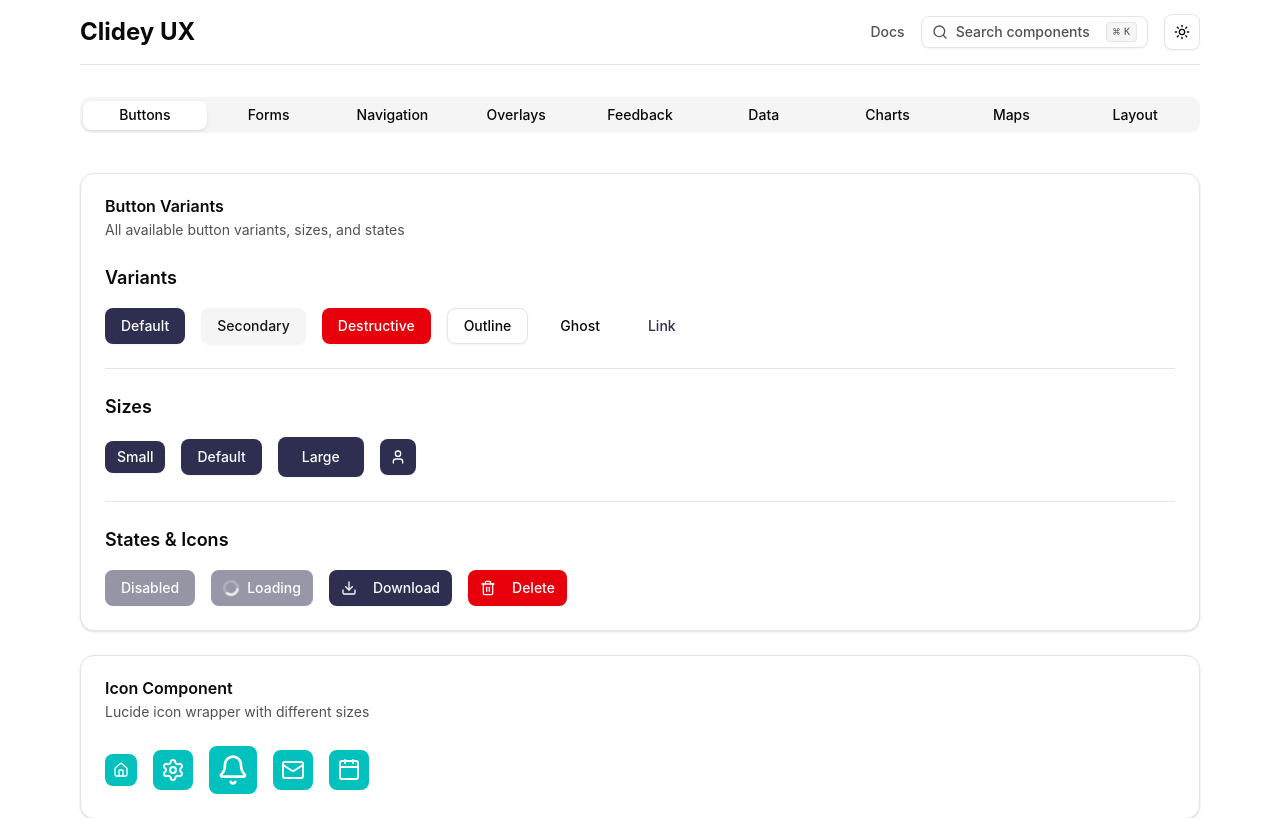
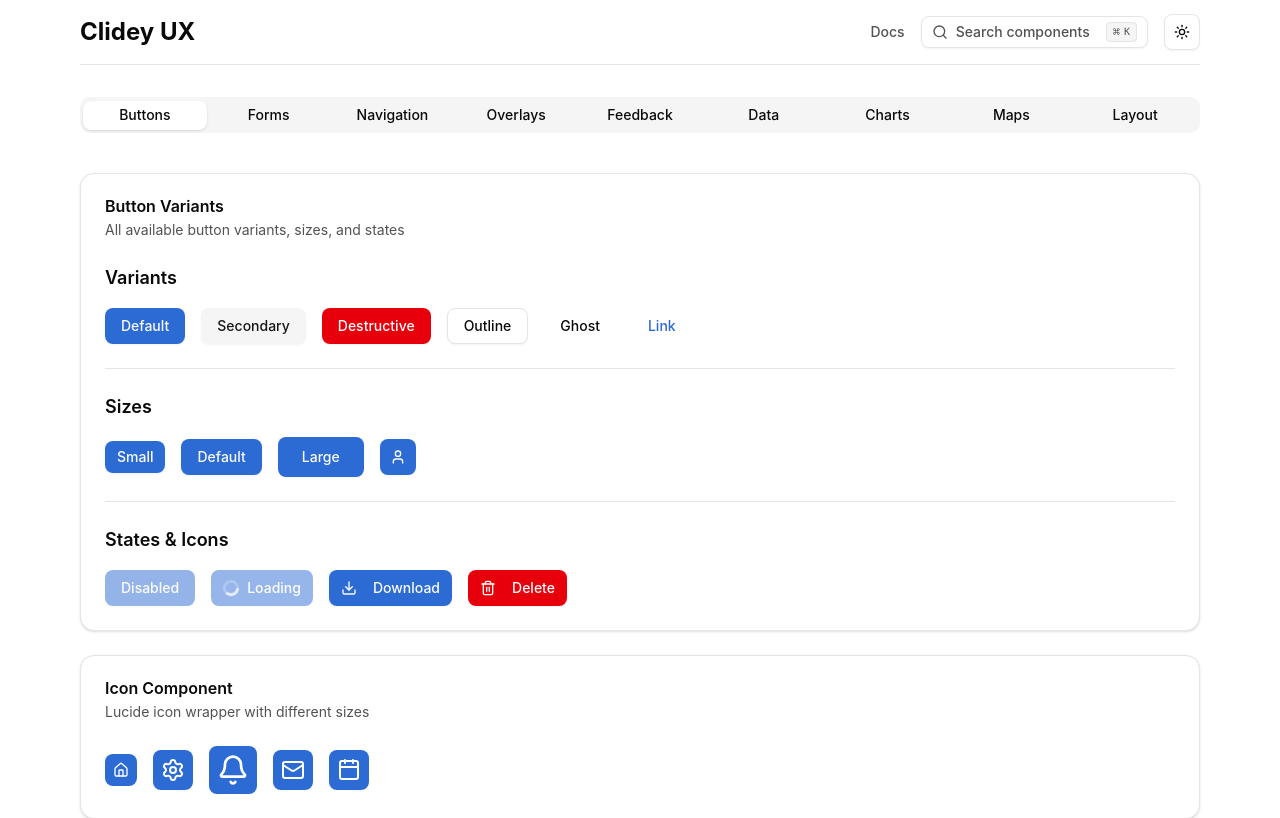
Before and after one commit to clidey/ux, a React (Vite) app: page / in a window 1280 px wide. Shown: the top 818 px of the page. Built offline with nearby package versions, Linux system fonts and the light colour scheme.

Commit message:
Add Clidey brand tokens and promote to v1.2.0

```diff
--- a/package.json
+++ b/package.json
@@ -1,7 +1,7 @@
 {
   "name": "@clidey/ux",
   "private": false,
-  "version": "1.1.1",
+  "version": "1.2.0",
   "type": "module",
   "main": "./dist/index.js",
   "module": "./dist/index.js",
@@ -14,6 +14,9 @@
     },
     "./styles.css": {
       "default": "./dist/styles.css"
+    },
+    "./brand.css": {
+      "default": "./dist/brand.css"
     }
   },
   "files": [
--- /dev/null
+++ b/src/brand.css
@@ -0,0 +1,217 @@
+/**
+ * Usage:
+ *   Product surfaces (WhoDB, Dory, whodb.com):  import this file. Done.
+ *   Company surfaces (clidey.com, decks):       import this file, then add
+ *                                               class="brand-company" on <html>.
+ *
+ * Rules (do not invent hexes — see PDF p.03):
+ *   01 surfaces move lightness only            04 state = ΔL 0.03 hover / 0.05 active
+ *   02 yellow never changes; Ink text on it    05 dark elevation = L-step, no shadow
+ *   03 orange survives dark; blue lifts once   06 one accent/surface; orange=company, blue=product
+ */
+
+:root {
+  /* anchors */
+  --clidey-orange: #F4781C;
+  --clidey-blue: #2C6BD4;
+  --clidey-yellow: #FFC233;
+  --clidey-ink: #0E2240;
+  --clidey-paper: #FAF5EC;
+
+  /* surfaces & text — Paper world */
+  --background: #FAF5EC;
+  --foreground: #0E2240;
+  --card: #FFFFFF;
+  --card-foreground: #0E2240;
+  --popover: #FFFFFF;
+  --popover-foreground: #0E2240;
+  --muted: #F0EBE2;
+  --muted-foreground: #5C6778;            /* 5.27:1 on background */
+  --secondary: #F0EBE2;
+  --secondary-foreground: #0E2240;
+  --border: #D9D4CB;
+  --input: #D9D4CB;
+
+  /* product accent (Signal Blue) */
+  --primary: #2C6BD4;                     /* 4.65:1 on Paper as text */
+  --primary-foreground: #FFFFFF;          /* 5.05:1 on primary */
+  --primary-hover: #2362CA;               /* −0.03 L */
+  --primary-active: #1C5BC3;              /* −0.05 L */
+
+  /* company accent (Clidey Orange) */
+  --accent: #F4781C;
+  --accent-foreground: #0E2240;           /* 5.71:1 — never white on orange (2.78:1) */
+  --accent-hover: #E96E04;
+  --accent-active: #E06A06;
+  --accent-readable: #B65401;             /* orange as body-size text on light: 4.54:1 */
+
+  /* highlight (Beacon Yellow — Rule 02: identical in dark) */
+  --highlight: #FFC233;
+  --highlight-foreground: #0E2240;        /* 9.85:1 */
+  --highlight-hover: #F5B822;
+
+  /* functional */
+  --destructive: #E30117;                 /* 4.51:1 on Paper */
+  --destructive-foreground: #FFFFFF;
+  --success: #1C4527;
+  --success-muted: #DDEBDD;
+  --warning: #FFC233;                     /* = highlight; icon + copy disambiguate */
+  --warning-foreground: #0E2240;
+
+  /* interaction */
+  --ring: #2C6BD4;
+  --selection: rgb(44 107 212 / 0.25);    /* ≈#C6D3E6 composited; Ink stays 11.4:1 */
+  --backdrop: rgb(14 34 64 / 0.5);
+  --shadow-card: 0 1px 3px rgb(14 34 64 / 0.08);  /* always Ink-tinted, never black */
+
+  /* charts — blue ramp + ONE orange answer (never >1 orange series) */
+  --chart-1: #26529C;
+  --chart-2: #4270BD;
+  --chart-3: #5F8FDE;
+  --chart-4: #7EAEFF;
+  --chart-5: #B2CFFF;
+  --chart-highlight: #F4781C;
+
+  /* syntax / editor (bg = --card) */
+  --syntax-bg: #FFFFFF;
+  --syntax-plain: #0E2240;                /* 15.89:1 */
+  --syntax-keyword: #2C6BD4;              /* 5.05:1 */
+  --syntax-string: #B65401;               /* 4.93:1 */
+  --syntax-number: #26529C;               /* 7.58:1 */
+  --syntax-comment: #5C6778;              /* 5.73:1 */
+  --syntax-selection: rgb(44 107 212 / 0.25);
+  --syntax-cursor: #F4781C;
+
+  /* sidebar (maps 1:1 to @clidey/ux --sidebar-* group) */
+  --sidebar: #FAF5EC;
+  --sidebar-foreground: #0E2240;
+  --sidebar-primary: #2C6BD4;
+  --sidebar-primary-foreground: #FFFFFF;
+  --sidebar-accent: #FFFFFF;              /* active item = white card + --shadow-card */
+  --sidebar-accent-foreground: #0E2240;
+  --sidebar-border: #D9D4CB;
+  --sidebar-ring: #2C6BD4;
+
+  /* @clidey/ux library-specific tokens */
+  --brand: #F4781C;
+  --brand-foreground: #0E2240;         /* Ink on orange — white fails (2.78:1) */
+  --icon: #2C6BD4;
+  --icon-foreground: #FFFFFF;
+
+  --radius: 0.625rem;
+}
+
+.dark {
+  /* surfaces & text — Ink world (elevation = L-step: bg → +0.035 → +0.06) */
+  --background: #0E2240;
+  --foreground: #FAF5EC;
+  --card: #162B4A;                        /* Ink+1; fg 13.08:1 */
+  --card-foreground: #FAF5EC;
+  --popover: #1D3151;                     /* Ink+2 */
+  --popover-foreground: #FAF5EC;
+  --muted: #1D3151;
+  --muted-foreground: #86909F;            /* 4.92:1 on background */
+  --secondary: #1D3151;
+  --secondary-foreground: #FAF5EC;
+  --border: #314667;
+  --input: #314667;
+
+  /* product accent — blue lifted one step (Rule 03) */
+  --primary: #4787F3;                     /* 4.56:1 on Ink */
+  --primary-foreground: #0E2240;          /* Ink text on lifted blue */
+  --primary-hover: #5091FD;               /* +0.03 L */
+  --primary-active: #5B98FF;              /* +0.05 L */
+
+  /* company accent — unchanged (5.71:1 on Ink) */
+  --accent: #F4781C;
+  --accent-foreground: #0E2240;
+  --accent-hover: #FF822B;
+  --accent-active: #FF8D46;
+  --accent-readable: #F4781C;             /* passes on Ink as-is */
+
+  /* highlight — byte-identical (Rule 02) */
+  --highlight: #FFC233;
+  --highlight-foreground: #0E2240;
+  --highlight-hover: #F5B822;
+
+  /* functional */
+  --destructive: #FF6668;                 /* 5.56:1 on Ink; Ink text on it as fill */
+  --destructive-foreground: #0E2240;
+  --success: #A8D5B0;
+  --success-muted: #1E3A28;
+  --warning: #FFC233;
+  --warning-foreground: #0E2240;
+
+  /* interaction */
+  --ring: #4787F3;
+  --selection: rgb(71 135 243 / 0.25);    /* ≈#1C3B6D composited; Paper stays 10.4:1 */
+  --backdrop: rgb(0 0 0 / 0.6);
+  --shadow-card: none;                    /* Rule 05: elevation is the L-step */
+
+  /* charts — ramp lifted one step, orange identical */
+  --chart-1: #4A71B1;
+  --chart-2: #678FD2;
+  --chart-3: #85AFF4;
+  --chart-4: #B2CFFF;
+  --chart-5: #D6E6FF;
+  --chart-highlight: #F4781C;
+
+  /* syntax / editor (bg = --card #162B4A) */
+  --syntax-bg: #162B4A;
+  --syntax-plain: #FAF5EC;                /* 13.08:1 */
+  --syntax-keyword: #85AFF4;              /* 6.38:1 */
+  --syntax-string: #FFC233;               /* 8.80:1 */
+  --syntax-number: #B2CFFF;               /* 8.97:1 */
+  --syntax-comment: #8E98A7;              /* 4.87:1 */
+  --syntax-selection: rgb(71 135 243 / 0.25);
+  --syntax-cursor: #F4781C;
+
+  /* sidebar */
+  --sidebar: #0E2240;
+  --sidebar-foreground: #FAF5EC;
+  --sidebar-primary: #4787F3;
+  --sidebar-primary-foreground: #0E2240;
+  --sidebar-accent: #162B4A;              /* active item = Ink+1, no shadow */
+  --sidebar-accent-foreground: #FAF5EC;
+  --sidebar-border: #314667;
+  --sidebar-ring: #4787F3;
+
+  /* @clidey/ux library-specific tokens */
+  --brand: #F4781C;                       /* orange survives dark (5.71:1 on Ink) */
+  --brand-foreground: #0E2240;
+  --icon: #4787F3;                        /* Signal Blue lifted one step */
+  --icon-foreground: #0E2240;
+}
+
+/**
+ * Company preset (Rule 06) — clidey.com, decks, company collateral.
+ * Orange leads: primary actions become orange with Ink text; blue steps back
+ * to the secondary-action slot; yellow remains the single highlight.
+ * Apply on <html class="brand-company"> (combine with .dark freely).
+ */
+.brand-company {
+  --primary: #F4781C;
+  --primary-foreground: #0E2240;
+  --primary-hover: #E96E04;
+  --primary-active: #E06A06;
+  --accent: #2C6BD4;
+  --accent-foreground: #FFFFFF;
+  --accent-hover: #2362CA;
+  --accent-active: #1C5BC3;
+  --ring: #B65401;                        /* 4.54:1 vs Paper (≥3 non-text required) */
+  --sidebar-primary: #F4781C;
+  --sidebar-primary-foreground: #0E2240;
+  --chart-highlight: #F4781C;             /* unchanged — the answer is always orange */
+}
+.brand-company.dark,
+.dark .brand-company {
+  --primary: #F4781C;                     /* orange needs no dark lift (Rule 03) */
+  --primary-foreground: #0E2240;
+  --primary-hover: #FF822B;
+  --primary-active: #FF8D46;
+  --accent: #4787F3;
+  --accent-foreground: #0E2240;
+  --accent-hover: #5091FD;
+  --accent-active: #5B98FF;
+  --ring: #F4781C;                        /* 5.71:1 vs Ink */
+}
--- a/src/index.css
+++ b/src/index.css
@@ -38,6 +38,9 @@
   --color-chart-3: var(--chart-3);
   --color-chart-4: var(--chart-4);
   --color-chart-5: var(--chart-5);
+  --color-chart-highlight: var(--chart-highlight);
+  --color-highlight: var(--highlight);
+  --color-highlight-foreground: var(--highlight-foreground);
   --color-sidebar: var(--sidebar);
   --color-sidebar-foreground: var(--sidebar-foreground);
   --color-sidebar-primary: var(--sidebar-primary);
@@ -89,18 +92,19 @@
 
 :root {
   --radius: 0.625rem;
-  --brand: oklch(0.922 0 0);
-  --brand-foreground: oklch(0.985 0 0);
+  /* Clidey brand: orange is the company mark color; components never use it directly */
+  --brand: oklch(0.705 0.178 50); /* #F4781C */
+  --brand-foreground: oklch(0.254 0.063 258.4); /* Ink — white on orange fails WCAG (2.78:1) */
   --background: oklch(1 0 0);
   --foreground: oklch(0.145 0 0);
   --card: oklch(1 0 0);
   --card-foreground: oklch(0.145 0 0);
-  --icon: oklch(0.715 0.164 191.7);
+  --icon: oklch(0.546 0.174 260.1); /* Signal Blue #2C6BD4 */
   --icon-foreground: oklch(1 0 0);
+  --primary: oklch(0.546 0.174 260.1); /* Signal Blue #2C6BD4 — 4.65:1 on white */
+  --primary-foreground: oklch(0.99 0 0);
   --popover: oklch(1 0 0);
   --popover-foreground: oklch(0.145 0 0);
-  --primary: oklch(0.32 0.06 282.5);
-  --primary-foreground: oklch(0.99 0 0);
   --secondary: oklch(0.97 0 0);
   --secondary-foreground: oklch(0.205 0 0);
   --muted: oklch(0.97 0 0);
@@ -110,36 +114,40 @@
   --destructive: oklch(0.577 0.245 27.325);
   --border: oklch(0.922 0 0);
   --input: oklch(0.922 0 0);
-  --ring: oklch(0.708 0 0);
+  --ring: oklch(0.546 0.174 260.1);
   --backdrop: oklch(0 0 0 / 50%);
-  --chart-1: oklch(0.646 0.222 41.116);
-  --chart-2: oklch(0.6 0.118 184.704);
-  --chart-3: oklch(0.398 0.07 227.392);
-  --chart-4: oklch(0.828 0.189 84.429);
-  --chart-5: oklch(0.769 0.188 70.08);
+  /* Signal Blue ramp + one orange answer — never more than one highlight series */
+  --chart-1: oklch(0.449 0.13 260.2); /* #26529C */
+  --chart-2: oklch(0.55 0.131 260.1); /* #4270BD */
+  --chart-3: oklch(0.651 0.13 259.9); /* #5F8FDE */
+  --chart-4: oklch(0.75 0.128 260.5); /* #7EAEFF */
+  --chart-5: oklch(0.85 0.074 260.4); /* #B2CFFF */
+  --chart-highlight: oklch(0.705 0.178 50); /* #F4781C */
+  --highlight: oklch(0.847 0.161 83.4); /* Beacon Yellow #FFC233 — identical in dark */
+  --highlight-foreground: oklch(0.254 0.063 258.4); /* Ink on yellow: 9.85:1 */
   --sidebar: oklch(0.985 0 0);
   --sidebar-foreground: oklch(0.145 0 0);
-  --sidebar-primary: oklch(0.205 0 0);
-  --sidebar-primary-foreground: oklch(0.985 0 0);
+  --sidebar-primary: oklch(0.546 0.174 260.1);
+  --sidebar-primary-foreground: oklch(0.99 0 0);
   --sidebar-accent: oklch(0.97 0 0);
   --sidebar-accent-foreground: oklch(0.205 0 0);
   --sidebar-border: oklch(0.922 0 0);
-  --sidebar-ring: oklch(0.708 0 0);
+  --sidebar-ring: oklch(0.546 0.174 260.1);
 }
 
 .dark {
-  --brand: oklch(0.922 0 0);
-  --brand-foreground: oklch(0.985 0 0);
+  --brand: oklch(0.705 0.178 50); /* orange survives dark mode as-is (5.71:1 on Ink) */
+  --brand-foreground: oklch(0.254 0.063 258.4);
   --background: oklch(0.145 0 0);
   --foreground: oklch(0.985 0 0);
   --card: oklch(0.205 0 0);
   --card-foreground: oklch(0.985 0 0);
-  --icon: oklch(0.715 0.164 191.7);
-  --icon-foreground: oklch(1 0 0);
+  --icon: oklch(0.636 0.175 260.2); /* Signal Blue lifted one step: #4787F3 */
+  --icon-foreground: oklch(0.145 0 0);
   --popover: oklch(0.205 0 0);
   --popover-foreground: oklch(0.985 0 0);
-  --primary: oklch(0.922 0 0);
-  --primary-foreground: oklch(0.205 0 0);
+  --primary: oklch(0.636 0.175 260.2); /* #4787F3 — 4.56:1 on dark surfaces */
+  --primary-foreground: oklch(0.145 0 0); /* dark text on lifted blue */
   --secondary: oklch(0.269 0 0);
   --secondary-foreground: oklch(0.985 0 0);
   --muted: oklch(0.269 0 0);
@@ -149,21 +157,25 @@
   --destructive: oklch(0.704 0.191 22.216);
   --border: oklch(1 0 0 / 10%);
   --input: oklch(1 0 0 / 15%);
-  --ring: oklch(0.556 0 0);
+  --ring: oklch(0.636 0.175 260.2);
   --backdrop: oklch(0 0 0 / 60%);
-  --chart-1: oklch(0.488 0.243 264.376);
-  --chart-2: oklch(0.696 0.17 162.48);
-  --chart-3: oklch(0.769 0.188 70.08);
-  --chart-4: oklch(0.627 0.265 303.9);
-  --chart-5: oklch(0.645 0.246 16.439);
+  /* ramp lifted one step; orange highlight identical */
+  --chart-1: oklch(0.549 0.11 259.9); /* #4A71B1 */
+  --chart-2: oklch(0.649 0.11 260.3); /* #678FD2 */
+  --chart-3: oklch(0.751 0.11 260.1); /* #85AFF4 */
+  --chart-4: oklch(0.85 0.074 260.4); /* #B2CFFF */
+  --chart-5: oklch(0.921 0.038 259.3); /* #D6E6FF */
+  --chart-highlight: oklch(0.705 0.178 50);
+  --highlight: oklch(0.847 0.161 83.4); /* yellow never changes */
+  --highlight-foreground: oklch(0.254 0.063 258.4);
   --sidebar: oklch(0.205 0 0);
   --sidebar-foreground: oklch(0.985 0 0);
-  --sidebar-primary: oklch(0.488 0.243 264.376);
-  --sidebar-primary-foreground: oklch(0.985 0 0);
+  --sidebar-primary: oklch(0.636 0.175 260.2);
+  --sidebar-primary-foreground: oklch(0.145 0 0);
   --sidebar-accent: oklch(0.269 0 0);
   --sidebar-accent-foreground: oklch(0.985 0 0);
   --sidebar-border: oklch(1 0 0 / 10%);
-  --sidebar-ring: oklch(0.556 0 0);
+  --sidebar-ring: oklch(0.636 0.175 260.2);
 }
 
 @layer base {
--- a/src/showcases/charts-showcase.tsx
+++ b/src/showcases/charts-showcase.tsx
@@ -58,22 +58,26 @@ const revenueData = [
   { month: "Jun", revenue: 2390, profit: 3800 },
 ]
 
+// Lead category takes the single orange highlight; the rest walk the blue ramp
+// with skipped steps for separation.
 const pieData = [
-  { name: "Desktop", value: 400, color: "var(--chart-1)" },
-  { name: "Mobile", value: 300, color: "var(--chart-2)" },
+  { name: "Desktop", value: 400, color: "var(--chart-highlight)" },
+  { name: "Mobile", value: 300, color: "var(--chart-1)" },
   { name: "Tablet", value: 200, color: "var(--chart-3)" },
-  { name: "Other", value: 100, color: "var(--chart-4)" },
+  { name: "Other", value: 100, color: "var(--chart-5)" },
 ]
 
 // Chart configurations
+// Lead series takes the single orange highlight; the rest skip ramp steps
+// (1 → 3) so side-by-side bars stay distinguishable.
 const salesConfig = {
   desktop: {
     label: "Desktop",
-    color: "var(--chart-1)",
+    color: "var(--chart-highlight)",
   },
   mobile: {
     label: "Mobile",
-    color: "var(--chart-2)",
+    color: "var(--chart-1)",
   },
   tablet: {
     label: "Tablet",
@@ -81,6 +85,7 @@ const salesConfig = {
   },
 } satisfies ChartConfig
 
+// Two overlapping series: the emphasized one takes the single orange highlight.
 const revenueConfig = {
   revenue: {
     label: "Revenue",
@@ -88,18 +93,18 @@ const revenueConfig = {
   },
   profit: {
     label: "Profit",
-    color: "var(--chart-2)",
+    color: "var(--chart-highlight)",
   },
 } satisfies ChartConfig
 
 const pieConfig = {
   desktop: {
     label: "Desktop",
-    color: "var(--chart-1)",
+    color: "var(--chart-highlight)",
   },
   mobile: {
     label: "Mobile",
-    color: "var(--chart-2)",
+    color: "var(--chart-1)",
   },
   tablet: {
     label: "Tablet",
@@ -107,7 +112,7 @@ const pieConfig = {
   },
   other: {
     label: "Other",
-    color: "var(--chart-4)",
+    color: "var(--chart-5)",
   },
 } satisfies ChartConfig
 
--- a/vite.lib.config.ts
+++ b/vite.lib.config.ts
@@ -36,6 +36,7 @@ export default defineConfig({
       entry: {
         index: resolve(__dirname, 'src/index.ts'),
         'styles.css': resolve(__dirname, 'src/index.css'),
+        'brand.css': resolve(__dirname, 'src/brand.css'),
       },
       name: '@clidey/ux',
       formats: ['es'],
```
Also changed, not shown: src/components/ui/confirm-dialog.tsx (+7 -9 lines), src/components/ui/drawer.tsx (+4 -4 lines), 3 other files (tests, documents, lock files or other folders).
